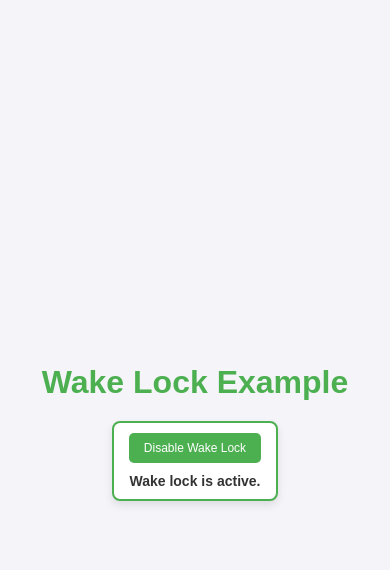
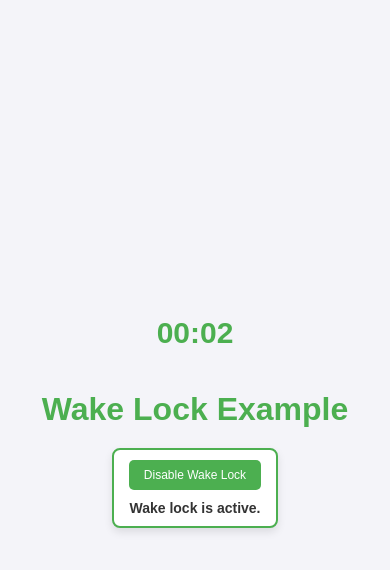
Before and after one commit to usernameman12/KeepAwake., a plain HTML site: page index.html in a window 390 px wide. Both pictures are taken after a click on the button "Enable Wake Lock". Drawn offline with Linux system fonts and the light colour scheme.

Commit message:
Update index.html

```diff
--- a/index.html
+++ b/index.html
@@ -57,6 +57,13 @@
             color: #333;
         }
 
+        #timer {
+            font-size: 40px;
+            font-weight: bold;
+            color: #4CAF50;
+            margin-bottom: 20px;
+        }
+
         /* Responsive design for smaller screens */
         @media (max-width: 600px) {
             #container {
@@ -68,10 +75,15 @@
                 padding: 8px 15px;
                 font-size: 12px;
             }
+
+            #timer {
+                font-size: 30px;
+            }
         }
     </style>
 </head>
 <body>
+    <div id="timer">00:00</div> <!-- Timer Display -->
     <h1>Wake Lock Example</h1>
 
     <div id="container">
@@ -82,12 +94,21 @@
     <script>
         let wakeLock = null;
         let isWakeLockActive = false;
+        let timerInterval = null;
+        let timerSeconds = 0;
 
         async function requestWakeLock() {
             try {
                 wakeLock = await navigator.wakeLock.request("screen");
                 isWakeLockActive = true;
                 updateStatus("Wake lock is active.");
+                startTimer(); // Start the timer when wake lock is active
+
+                wakeLock.addEventListener("release", () => {
+                    isWakeLockActive = false;
+                    updateStatus("Wake lock was released.");
+                    stopTimer(); // Stop the timer when wake lock is released
+                });
             } catch (err) {
                 console.error("Failed to acquire wake lock:", err);
                 updateStatus("Failed to acquire wake lock.");
@@ -100,6 +121,7 @@
                 wakeLock = null;
                 isWakeLockActive = false;
                 updateStatus("Wake lock was released.");
+                stopTimer(); // Stop the timer when wake lock is released
             }
         }
 
@@ -110,6 +132,28 @@
             }
         }
 
+        function startTimer() {
+            timerSeconds = 0; // Reset the timer
+            document.getElementById("timer").textContent = "00:00"; // Reset timer display
+            timerInterval = setInterval(() => {
+                if (isWakeLockActive) {
+                    timerSeconds++;
+                    const minutes = Math.floor(timerSeconds / 60);
+                    const seconds = timerSeconds % 60;
+                    document.getElementById("timer").textContent = `${formatTime(minutes)}:${formatTime(seconds)}`;
+                }
+            }, 1000);
+        }
+
+        function stopTimer() {
+            clearInterval(timerInterval);
+            timerInterval = null;
+        }
+
+        function formatTime(time) {
+            return time < 10 ? `0${time}` : time; // Format time with leading zero
+        }
+
         function handleVisibilityChange() {
             if (document.visibilityState === "visible" && isWakeLockActive) {
                 requestWakeLock();
@@ -118,8 +162,14 @@
             }
         }
 
+        function resetTimerOnUserInput() {
+            if (isWakeLockActive) {
+                timerSeconds = 0; // Reset timer seconds
+                document.getElementById("timer").textContent = "00:00"; // Reset the display immediately
+            }
+        }
+
         document.addEventListener("visibilitychange", handleVisibilityChange);
-
         document.addEventListener("DOMContentLoaded", () => {
             // Set the initial status message to "Wake lock is inactive."
             updateStatus("Wake lock is inactive.");
@@ -135,6 +185,10 @@
                     toggleButton.textContent = "Disable Wake Lock";
                 }
             });
+
+            // Reset the timer when there is any user input
+            document.addEventListener("mousemove", resetTimerOnUserInput);
+            document.addEventListener("keydown", resetTimerOnUserInput);
         });
 
         window.addEventListener("beforeunload", releaseWakeLock);
```
